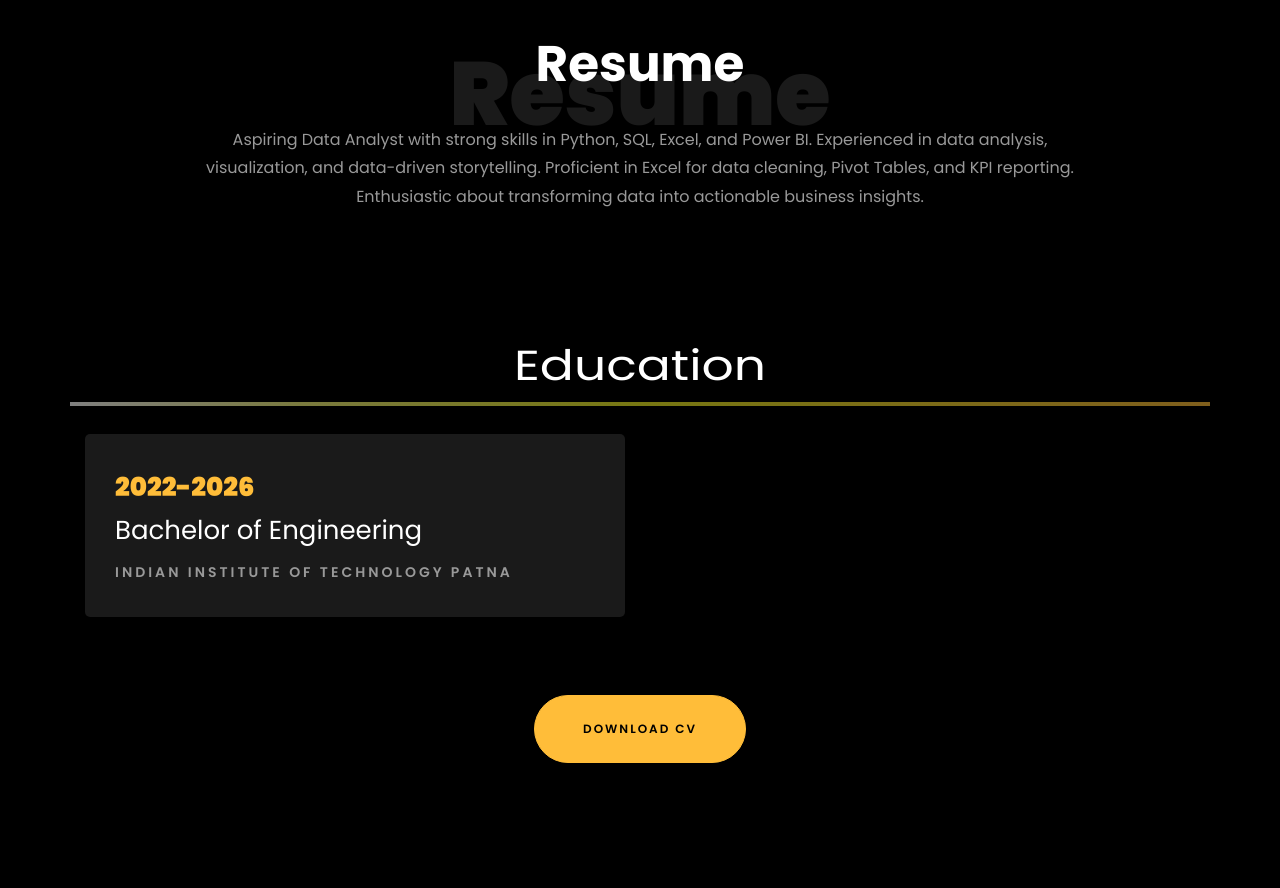
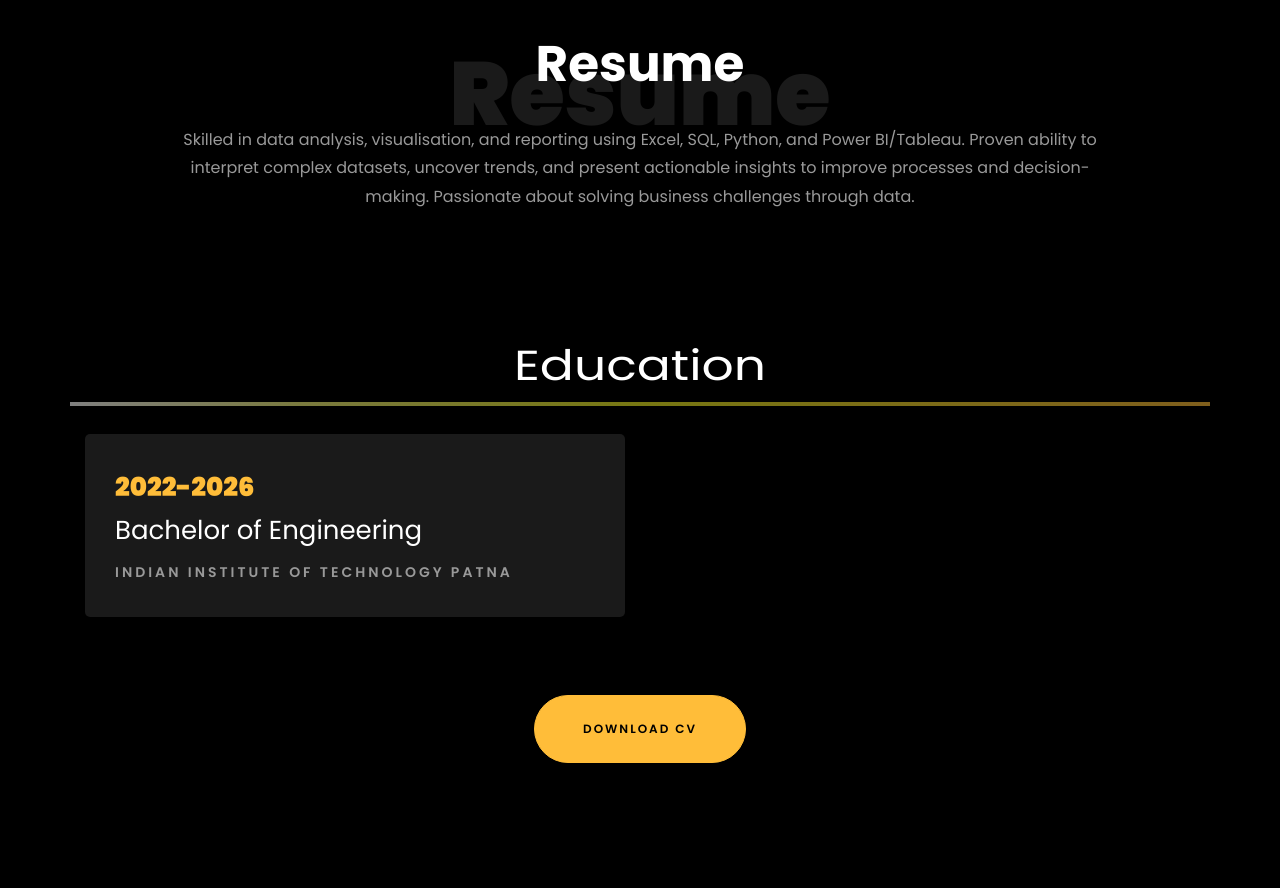
Before and after one commit to arunnenavath123/Arun_Portfolio, a plain HTML site: page index.html in a window 1280 px wide. Shown: the part 1700-2588 px from the top of the page. Drawn offline with Linux system fonts and the light colour scheme; files whose address does not match are found by name.

Commit message:
Update index.html

```diff
--- a/index.html
+++ b/index.html
@@ -342,11 +342,9 @@
 				<div class="col-md-10 heading-section text-center ftco-animate">
 					<h1 class="big big-2">Resume</h1>
 					<h2 class="mb-4">Resume</h2>
-					<p>Aspiring Data Analyst with strong skills in Python, SQL, Excel, and Power BI. Experienced in data
-						analysis,
-						visualization, and data-driven storytelling. Proficient in Excel for data cleaning, Pivot
-						Tables, and KPI reporting.
-						Enthusiastic about transforming data into actionable business insights.</p>
+					<p>Skilled in data analysis, visualisation, and reporting using Excel, SQL, Python, and Power BI/Tableau. Proven
+ability to interpret complex datasets, uncover trends, and present actionable insights to improve processes and
+decision-making. Passionate about solving business challenges through data.</p>
 				</div>
 			</div>
 
```
